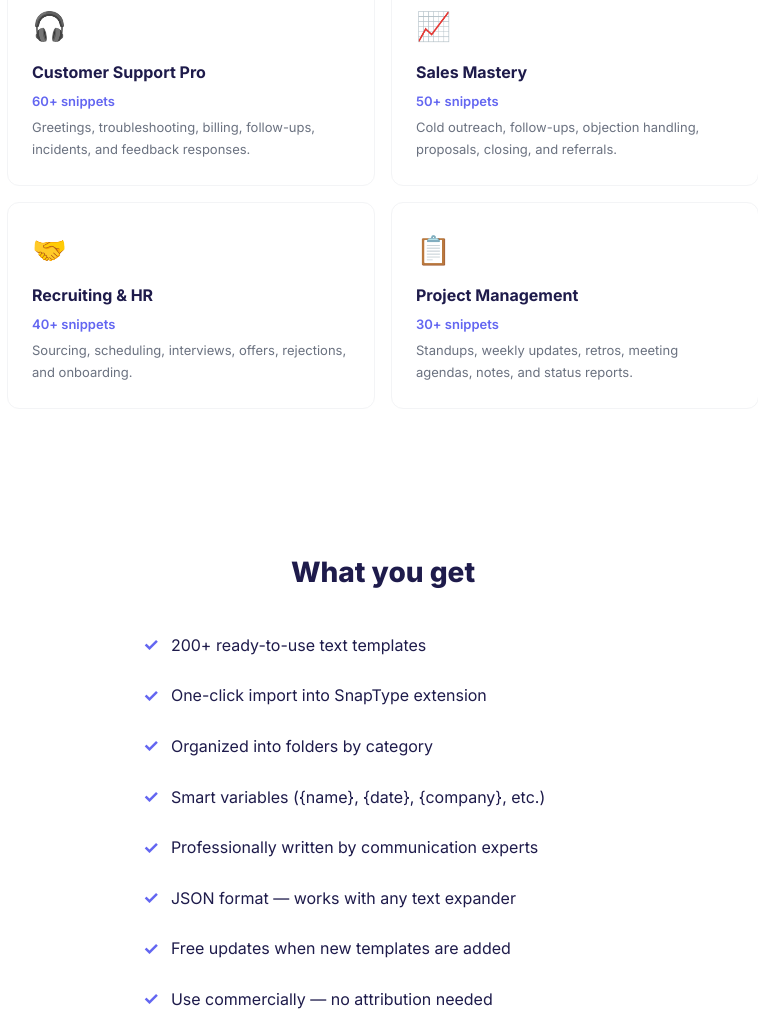
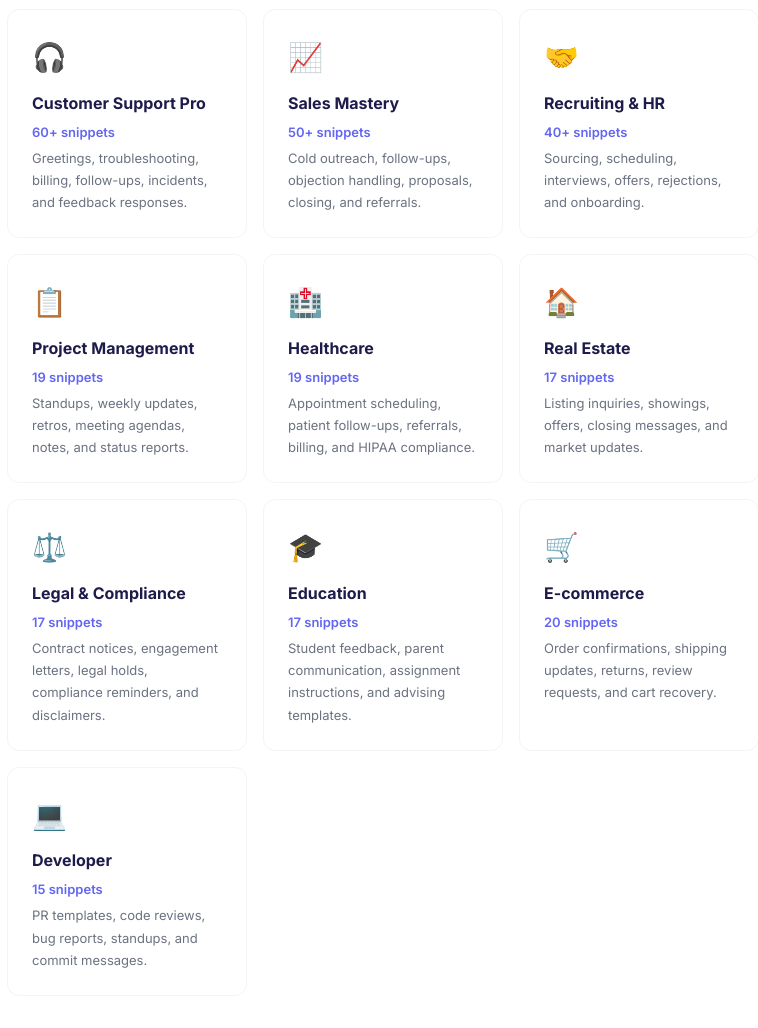
Before and after one commit to tjsnyder/snaptype-extension, a browser extension: page website/ultimate-pack.html in a window 1280 px wide. Shown: the part 1013-2041 px from the top of the page, without its empty margins (257-1015 px from the left). Drawn offline with Linux system fonts and the light colour scheme.

Commit message:
Improve ultimate pack page with all 10 snippet categories, SEO, Product schema
- Added healthcare, real estate, legal, education, e-commerce, developer packs
- Updated hero text to reflect 10-industry coverage
- Added OG/Twitter meta tags, canonical URL, Product schema
- Fixed nav link prefix, improved footer links
- Changed to 3-column pack grid

Co-Authored-By: Claude Opus 4.6 <noreply@anthropic.com>

```diff
--- a/website/ultimate-pack.html
+++ b/website/ultimate-pack.html
@@ -4,7 +4,16 @@
   <meta charset="UTF-8">
   <meta name="viewport" content="width=device-width, initial-scale=1.0">
   <title>Ultimate Snippet Collection — 200+ Professional Templates | SnapType</title>
-  <meta name="description" content="200+ professionally written text templates for support, sales, recruiting, and project management. One-time purchase, use forever.">
+  <meta name="description" content="200+ professionally written text templates for support, sales, recruiting, healthcare, real estate, legal, education, and development. One-time purchase, use forever.">
+  <meta name="keywords" content="text templates, snippet collection, email templates, canned responses, text expansion templates, business templates">
+  <link rel="canonical" href="https://tjsnyder.github.io/snaptype-extension/ultimate-pack.html">
+  <meta property="og:title" content="Ultimate Snippet Collection — 200+ Professional Templates | SnapType">
+  <meta property="og:description" content="200+ professionally written text templates across 10 industries. One-time purchase, use forever.">
+  <meta property="og:type" content="product">
+  <meta property="og:url" content="https://tjsnyder.github.io/snaptype-extension/ultimate-pack.html">
+  <meta name="twitter:card" content="summary_large_image">
+  <meta name="twitter:title" content="Ultimate Snippet Collection — 200+ Templates">
+  <meta name="twitter:description" content="200+ professionally written text templates across 10 industries. Buy once, use forever.">
   <link href="https://fonts.googleapis.com/css2?family=Inter:wght@400;500;600;700;800&display=swap" rel="stylesheet">
   <style>
     * { margin: 0; padding: 0; box-sizing: border-box; }
@@ -34,7 +43,7 @@
 
     .what-you-get { padding: 60px 0; }
     h2 { font-size: 28px; font-weight: 800; margin-bottom: 24px; text-align: center; }
-    .pack-grid { display: grid; grid-template-columns: repeat(2, 1fr); gap: 16px; margin-bottom: 40px; }
+    .pack-grid { display: grid; grid-template-columns: repeat(3, 1fr); gap: 16px; margin-bottom: 40px; }
     .pack-item {
       background: white; border: 1.5px solid #f3f4f6; border-radius: 12px; padding: 24px;
       transition: all 0.2s;
@@ -77,7 +86,7 @@
 <body>
   <nav>
     <div class="nav-inner">
-      <a href="/" class="nav-logo"><span>Snap</span>Type</a>
+      <a href="/snaptype-extension/" class="nav-logo"><span>Snap</span>Type</a>
     </div>
   </nav>
 
@@ -85,7 +94,7 @@
     <div class="container">
       <div class="hero-badge">Digital Product — Instant Download</div>
       <h1>The Ultimate<br><span>Snippet Collection</span></h1>
-      <p>200+ professionally written text templates for customer support, sales, recruiting, and project management. Buy once, use forever.</p>
+      <p>200+ professionally written text templates across 10 industries — support, sales, recruiting, healthcare, real estate, legal, education, and more. Buy once, use forever.</p>
     </div>
   </section>
 
@@ -128,8 +137,44 @@
         <div class="pack-item">
           <div class="icon">📋</div>
           <h3>Project Management</h3>
-          <div class="count">30+ snippets</div>
+          <div class="count">19 snippets</div>
           <p>Standups, weekly updates, retros, meeting agendas, notes, and status reports.</p>
+        </div>
+        <div class="pack-item">
+          <div class="icon">🏥</div>
+          <h3>Healthcare</h3>
+          <div class="count">19 snippets</div>
+          <p>Appointment scheduling, patient follow-ups, referrals, billing, and HIPAA compliance.</p>
+        </div>
+        <div class="pack-item">
+          <div class="icon">🏠</div>
+          <h3>Real Estate</h3>
+          <div class="count">17 snippets</div>
+          <p>Listing inquiries, showings, offers, closing messages, and market updates.</p>
+        </div>
+        <div class="pack-item">
+          <div class="icon">⚖️</div>
+          <h3>Legal & Compliance</h3>
+          <div class="count">17 snippets</div>
+          <p>Contract notices, engagement letters, legal holds, compliance reminders, and disclaimers.</p>
+        </div>
+        <div class="pack-item">
+          <div class="icon">🎓</div>
+          <h3>Education</h3>
+          <div class="count">17 snippets</div>
+          <p>Student feedback, parent communication, assignment instructions, and advising templates.</p>
+        </div>
+        <div class="pack-item">
+          <div class="icon">🛒</div>
+          <h3>E-commerce</h3>
+          <div class="count">20 snippets</div>
+          <p>Order confirmations, shipping updates, returns, review requests, and cart recovery.</p>
+        </div>
+        <div class="pack-item">
+          <div class="icon">💻</div>
+          <h3>Developer</h3>
+          <div class="count">15 snippets</div>
+          <p>PR templates, code reviews, bug reports, standups, and commit messages.</p>
         </div>
       </div>
     </div>
@@ -187,7 +232,7 @@
 
   <footer>
     <div class="container">
-      <p>&copy; 2026 SnapType. <a href="/">Home</a> &middot; <a href="/snaptype-extension/blog/">Blog</a> &middot; <a href="/snaptype-extension/privacy.html">Privacy</a></p>
+      <p>&copy; 2026 SnapType. <a href="/snaptype-extension/">Home</a> &middot; <a href="/snaptype-extension/blog/">Blog</a> &middot; <a href="/snaptype-extension/templates.html">Templates</a> &middot; <a href="/snaptype-extension/compare.html">Compare</a> &middot; <a href="/snaptype-extension/privacy.html">Privacy</a></p>
     </div>
   </footer>
 
@@ -199,5 +244,22 @@
       window.open('https://snaptype.lemonsqueezy.com/checkout/buy/ultimate-collection', '_blank');
     });
   </script>
+
+  <script type="application/ld+json">
+  {
+    "@context": "https://schema.org",
+    "@type": "Product",
+    "name": "Ultimate Snippet Collection",
+    "description": "200+ professionally written text templates for customer support, sales, recruiting, healthcare, real estate, legal, education, and development.",
+    "url": "https://tjsnyder.github.io/snaptype-extension/ultimate-pack.html",
+    "brand": { "@type": "Brand", "name": "SnapType" },
+    "offers": {
+      "@type": "Offer",
+      "price": "9.99",
+      "priceCurrency": "USD",
+      "availability": "https://schema.org/InStock"
+    }
+  }
+  </script>
 </body>
 </html>
```
